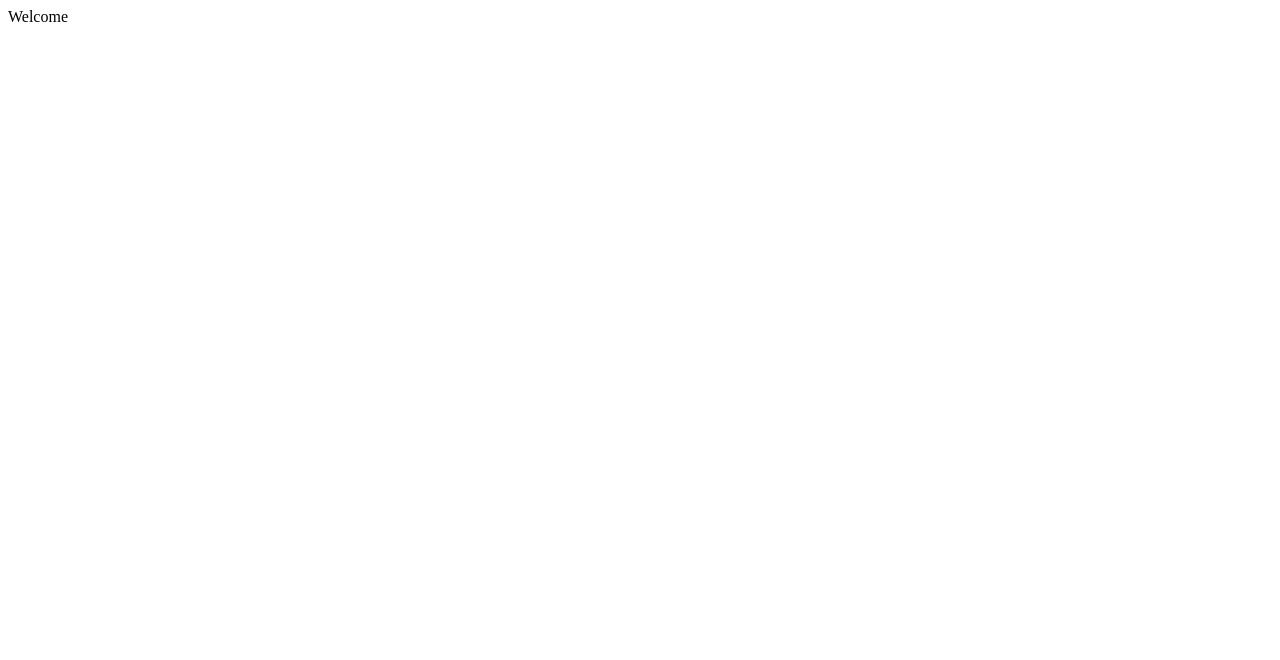
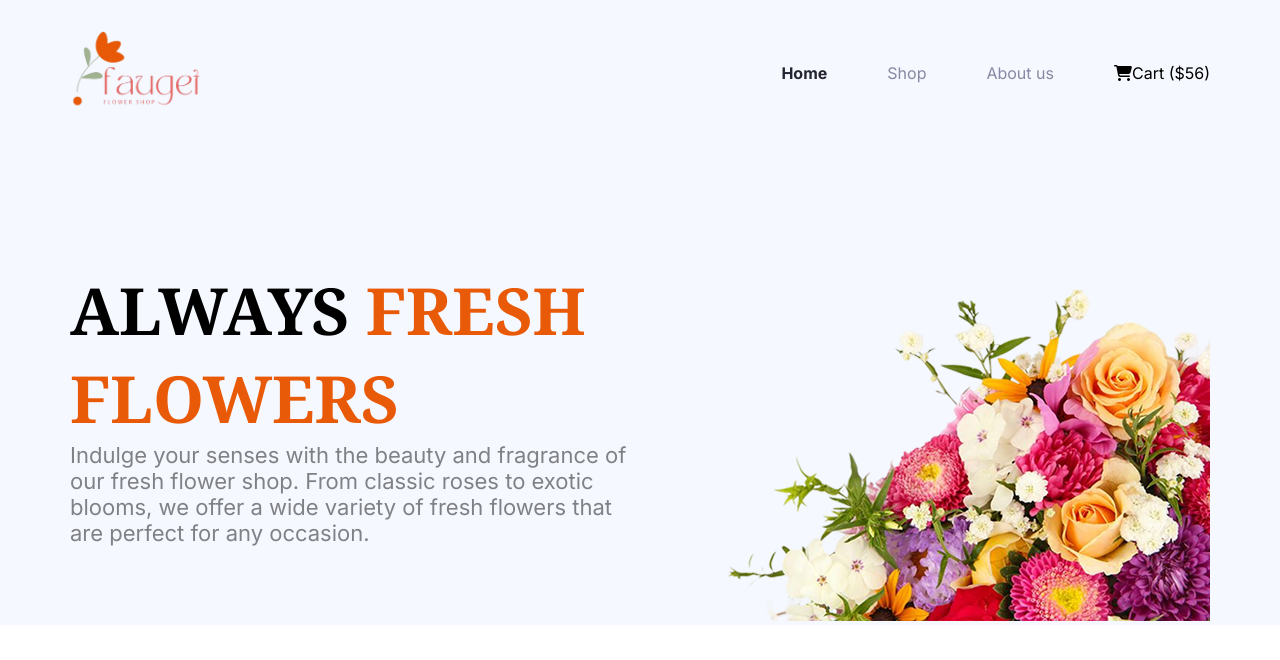
Before and after one commit to imtiaz-maruf/B12A02, a plain HTML site: page index.html in a window 1280 px wide. Drawn offline with Linux system fonts and the light colour scheme.

Commit message:
Added Upto Banner

```diff
--- a/index.html
+++ b/index.html
@@ -4,11 +4,79 @@
 <head>
     <meta charset="UTF-8">
     <meta name="viewport" content="width=device-width, initial-scale=1.0">
-    <title>Document</title>
+    <title>Flower Market - B12A02</title>
+    <link rel="stylesheet" href="./styles/style.css">
+
+
+
+    <style>
+        @import url('https://fonts.googleapis.com/css2?family=Noto+Serif:ital,wght@0,100..900;1,100..900&display=swap');
+        @import url('https://fonts.googleapis.com/css2?family=Inter:ital,opsz,wght@0,14..32,100..900;1,14..32,100..900&display=swap');
+    </style>
+
+    <script src="https://kit.fontawesome.com/ebeb0bfe15.js" crossorigin="anonymous"></script>
+
+
+
+
+
 </head>
 
 <body>
-    Welcome
+    <div class="container">
+
+        <!-- header section -->
+        <nav>
+            <div class="logo"><img src="./images/logo.png" alt=""></div>
+            <div class="menu">
+                <ul>
+                    <li><a href="" id="active-link">Home</a></li>
+                    <li><a href="">Shop</a></li>
+                    <li><a href="">About us</a></li>
+                    <div class=""><i class="fa-solid fa-cart-shopping"></i>Cart ($56)</div>
+
+
+
+
+
+                </ul>
+            </div>
+        </nav>
+
+        <!-- banner section -->
+        <section id="banner">
+            <div class="left-text">
+                <div class="main-heading">ALWAYS <span>FRESH <br>FLOWERS</span></div>
+                <div class="sub-heading">
+                    Indulge your senses with the beauty and fragrance of our fresh flower shop. From classic roses to
+                    exotic blooms, we offer a wide variety of fresh flowers that are perfect for any occasion.
+                </div>
+            </div>
+            <div class="right-image"><img src="./images/hero-flower.png" alt=""></div>
+
+        </section>
+
+        <!-- our plant section -->
+        <section class="our-plants">
+
+        </section>
+        <!-- plant lover section -->
+        <section class="plant-lovers"></section>
+
+        <!-- latest deal section -->
+        <section class="latest-deal-text">
+
+        </section>
+
+
+        <section class="latest-deal-images"></section>
+
+        <!-- join us section -->
+        <section class="join-us"></section>
+
+        <!-- footer section -->
+        <footer></footer>
+    </div>
 </body>
 
 </html>
--- a/styles/style.css
+++ b/styles/style.css
@@ -3,3 +3,110 @@
     padding: 0px;
     box-sizing: border-box;
 }
+
+
+.noto-serif-font {
+    font-family: "Noto Serif", serif;
+    font-optical-sizing: auto;
+    font-weight: 400;
+    font-style: normal;
+    font-variation-settings:
+        "wdth" 100;
+}
+
+
+.inter-font {
+    font-family: "Inter", sans-serif;
+    font-optical-sizing: auto;
+    font-weight: 400;
+    font-style: normal;
+}
+
+.container {
+    /* background-color: #1e1e1e00; */
+    background-color: rgba(245, 248, 255, 1.000);
+    width: 100vw;
+}
+
+nav {
+    max-width: 1140px;
+
+    display: flex;
+    margin: auto;
+    justify-content: space-between;
+    align-items: center;
+    padding-top: 30px;
+}
+
+.logo {
+    max-width: 135px;
+
+}
+
+.logo img {
+    max-width: 100%;
+}
+
+.menu ul {
+    list-style: none;
+    display: flex;
+    gap: 60px;
+    font-family: "Inter", sans-serif;
+
+
+}
+
+.menu ul li a {
+    text-decoration: none;
+    color: #8987A1;
+}
+
+/* .menu li:nth-child(2) {
+    color: rgb(247, 8, 8);
+} */
+
+#active-link {
+    color: #252432;
+    font-weight: bold;
+}
+
+/* banner section */
+#banner {
+    max-width: 1140px;
+
+    margin: auto;
+    padding-top: 150px;
+    display: flex;
+    justify-content: space-between;
+
+
+}
+
+.right-image {
+    width: 50%;
+}
+
+.right-image img {
+    width: 100%;
+}
+
+.left-text {
+    width: 50%;
+}
+
+.main-heading {
+    font-family: "Noto Serif", serif;
+    font-size: 65px;
+    font-weight: bold;
+
+}
+
+.main-heading span {
+    color: #E95A08;
+}
+
+.sub-heading {
+    font-family: "Inter", sans-serif;
+    font-size: 22px;
+    color: #0000007a;
+}
```
Also changed, not shown: images/logo.png (added).
